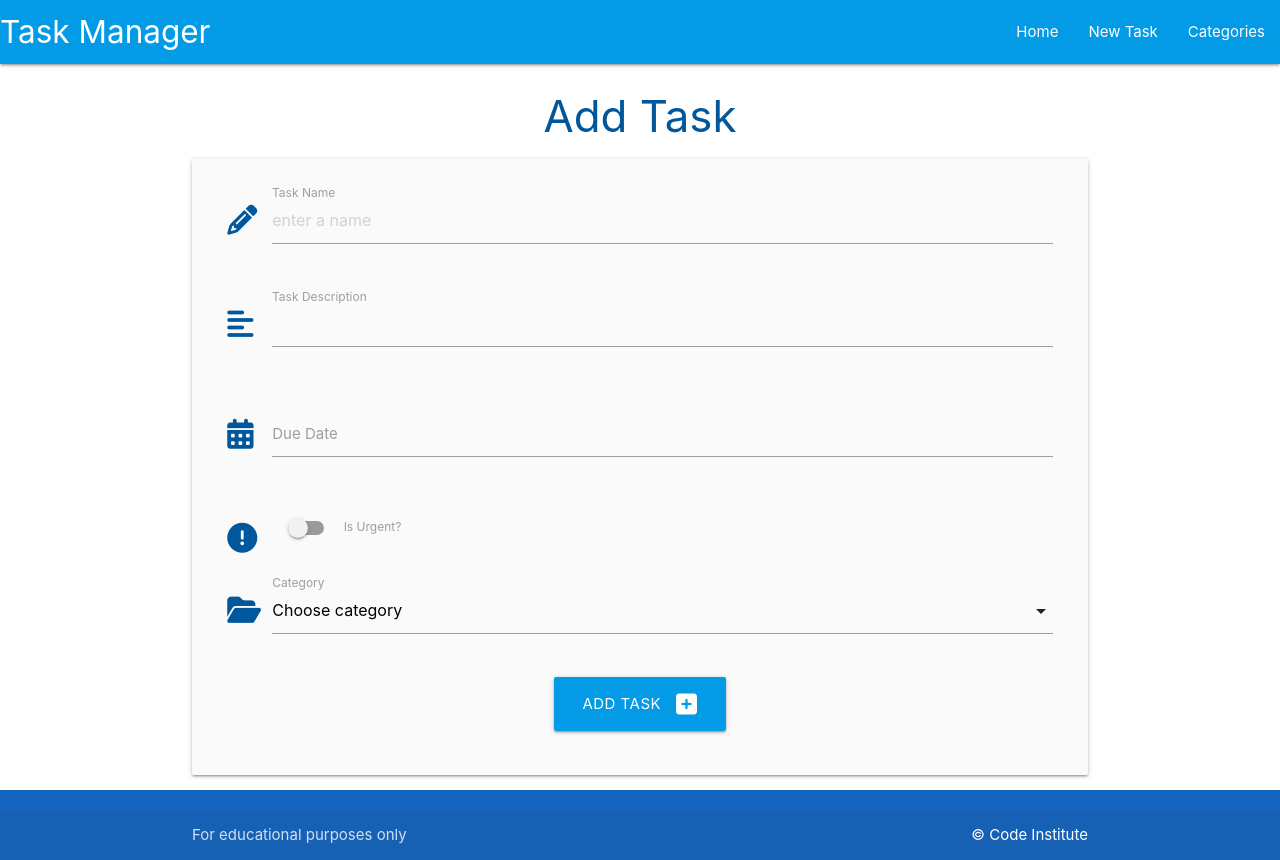
After one commit to Cal-Rex/database-mat-fla-sql-walkthrough, a Flask app: page /add_task in a window 1280 px wide. The commit adds this page. Run offline with Flask 3, Linux system fonts and the light colour scheme; data that the repository does not hold is empty.

Commit message:
add add task functionality

```diff
--- a/taskmanager/models.py
+++ b/taskmanager/models.py
@@ -8,7 +8,7 @@ class Category(db.Model):
     id = db.Column(db.Integer, primary_key=True)
     category_name = db.Column(db.String(25), unique=True, nullable=False)
     # nullable=False means it's a mandatory field
-    tasks = db.relationship("Task", backref="category", cascade="all, delete", lazy=True)
+    tasks = db.relationship("Task", backref="category", cascade="all, delete", lazy=True)  # noqa
 
     # all of the above info is then converted into a string ahead of output
     # by using __repr__ so that it prints properly
@@ -25,8 +25,8 @@ class Task(db.Model):
     task_description = db.Column(db.Text, nullable=False)
     is_urgent = db.Column(db.Boolean, default=False, nullable=False)
     due_date = db.Column(db.Date, nullable=False)
-    Category_id = db.Column(db.Integer, db.ForeignKey("category.id", ondelete="CASCADE"), nullable=False)
-    # CASCADE, means to repeat the same command on child/related elements, like magic!
+    Category_id = db.Column(db.Integer, db.ForeignKey("category.id", ondelete="CASCADE"), nullable=False)  # noqa
+    # CASCADE, means to repeat the same command on child/related elements, like magic!  # noqa
     # +-------------------------------------------------------------------------------+
     # full list of Column types can be found in the SQLAlchemy docs
 
--- a/taskmanager/routes.py
+++ b/taskmanager/routes.py
@@ -8,6 +8,7 @@ def home():
     return render_template("tasks.html")
 
 
+# +------ Categories, routes and functions ----------+
 @app.route("/categories")
 def categories():
     # when page is loaded, the variable below queries the Category table for
@@ -73,3 +74,22 @@ def delete_category(category_id):
     db.session.delete(category)
     db.session.commit()
     return redirect(url_for("categories"))
+
+
+# +------ tasks, routes and functions ----------+
+@app.route("/add_task", methods=["GET", "POST"])
+def add_task():
+    categories = list(Category.query.order_by(Category.category_name).all())
+    if request.method == "POST":
+        # variable retrieves the values entered into the add task form
+        task = Task(
+            task_name=request.form.get("task_name"),
+            task_description=request.form.get("task_description"),
+            is_urgent=bool(True if request.form.get("is_urgent") else False),
+            due_date=request.form.get("task_date"),
+            Category_id=request.form.get("category_id")
+            )
+        db.session.add(task)
+        db.session.commit()
+        return redirect(url_for("home"))
+    return render_template("add_task.html", categories=categories)
--- a/taskmanager/static/js/script.js
+++ b/taskmanager/static/js/script.js
@@ -22,3 +22,22 @@ document.addEventListener('DOMContentLoaded', function() {
   // $(document).ready(function(){
   //   $('.modal').modal();
   // });
+  // ---------------------------------------------------------
+
+// ---------------------------------------------------------
+// initialisation for datepicker in form
+  document.addEventListener('DOMContentLoaded', function() {
+    var datepicker = document.querySelectorAll('.datepicker');
+    var instances = M.Datepicker.init(datepicker, {
+      format: "dd mmm, yyyy",
+      i18n: {done: "Select"}
+    });
+  });
+// ---------------------------------------------------------
+
+// ---------------------------------------------------------
+// initialisation for category dropdown in form
+document.addEventListener('DOMContentLoaded', function() {
+  var selects = document.querySelectorAll('select');
+  M.FormSelect.init(selects);
+});
--- /dev/null
+++ b/taskmanager/templates/add_task.html
@@ -0,0 +1,72 @@
+{% extends "base.html"%}
+{% block content %}
+
+<h3 class="light-blue-text text-darken-4 center-align">Add Task</h3>
+
+<div class="row card-panel grey lighten-5">
+  <form class="col s12" method="POST" action="{{ url_for('add_task') }}">
+    <!-- task name -->
+    <div class="row">
+      <div class="input-field col s12">
+        <i class="fas fa-pencil-alt prefix light-blue-text text-darken-4"></i>
+        <input placeholder="enter a name" id="task_name" name="task_name" minlength="3" maxlength="50" type="text"
+          class="validate">
+        <label for="task_name">Task Name</label>
+      </div>
+    </div>
+    <!-- task description -->
+    <div class="row">
+      <div class="input-field col s12">
+        <i class="fas fa-align-left prefix light-blue-text text-darken-4"></i>
+        <textarea placeholder="enter a description" id="task_description" name="task_description" minlength="0"
+          maxlength="200" type="text" class="materialize-textarea validate" required>
+          </textarea>
+        <label for="task_description">Task Description</label>
+      </div>
+    </div>
+    <!-- task date -->
+    <div class="row">
+      <div class="input-field col s12">
+        <i class="fas fa-calendar-alt prefix light-blue-text text-darken-4"></i>
+        <input id="task_date" name="task_date" type="text" class="datepicker">
+        <label for="task_date">Due Date</label>
+      </div>
+    </div>
+    <!-- task urgency -->
+    <div class="row">
+      <div class="input-field col s12">
+        <div class="switch">
+          <i class="fas fa-exclamation-circle prefix light-blue-text text-darken-4"></i>
+          <label for="is_urgent">
+            <input id="is_urgent" name="is_urgent" type="checkbox">
+            <span class="lever"></span>
+            Is Urgent?
+          </label>
+        </div>
+      </div>
+    </div>
+    <!-- category_id -->
+    <div class="row">
+      <div class="input-field col s12">
+        <i class="fas fa-folder-open prefix light-blue-text text-darken-4"></i>
+        <select id="category_id" name="category_id" class="validate" required>
+          <option value="" disabled selected>Choose category</option>
+          {% for category in categories %}
+          <option value="{{ category.id }}">{{ category.category_name }}</option>
+          {% endfor %}
+        </select>
+        <label for="category_id">Category</label>
+      </div>
+    </div>
+    <!-- submit button -->
+    <div class="row">
+      <div class="col s12 center-align">
+        <button type="submit" class="btn-large light-blue darken-1">
+          Add Task <i class="fas fa-plus-square right"></i>
+        </button>
+      </div>
+    </div>
+  </form>
+</div>
+
+{% endblock %}
--- a/taskmanager/templates/base.html
+++ b/taskmanager/templates/base.html
@@ -19,7 +19,7 @@
               <a href="#" data-target="mobile-demo" class="sidenav-trigger"><i class="fas fa-bars"></i></a>
               <ul class="right hide-on-med-and-down">
                 <li><a href="{{ url_for('home') }}">Home</a></li>
-                <li><a href="#">New Task</a></li>
+                <li><a href="{{ url_for('add_task') }}">New Task</a></li>
                 <li><a href="{{ url_for('categories') }}">Categories</a></li>
 
               </ul>
@@ -29,7 +29,7 @@
           <!-- mobile sidenav -------------------------------------------------------- -->
           <ul class="sidenav" id="mobile-demo">
             <li><a href="{{ url_for('home') }}">Home</a></li>
-            <li><a href="#">New Task</a></li>
+            <li><a href="{{ url_for('add_task') }}">New Task</a></li>
             <li><a href="{{ url_for('categories') }}">Categories</a></li>
           </ul>
     </header>
```
Also changed, not shown: taskmanager/templates/tasks.html (+7 -0 lines).
